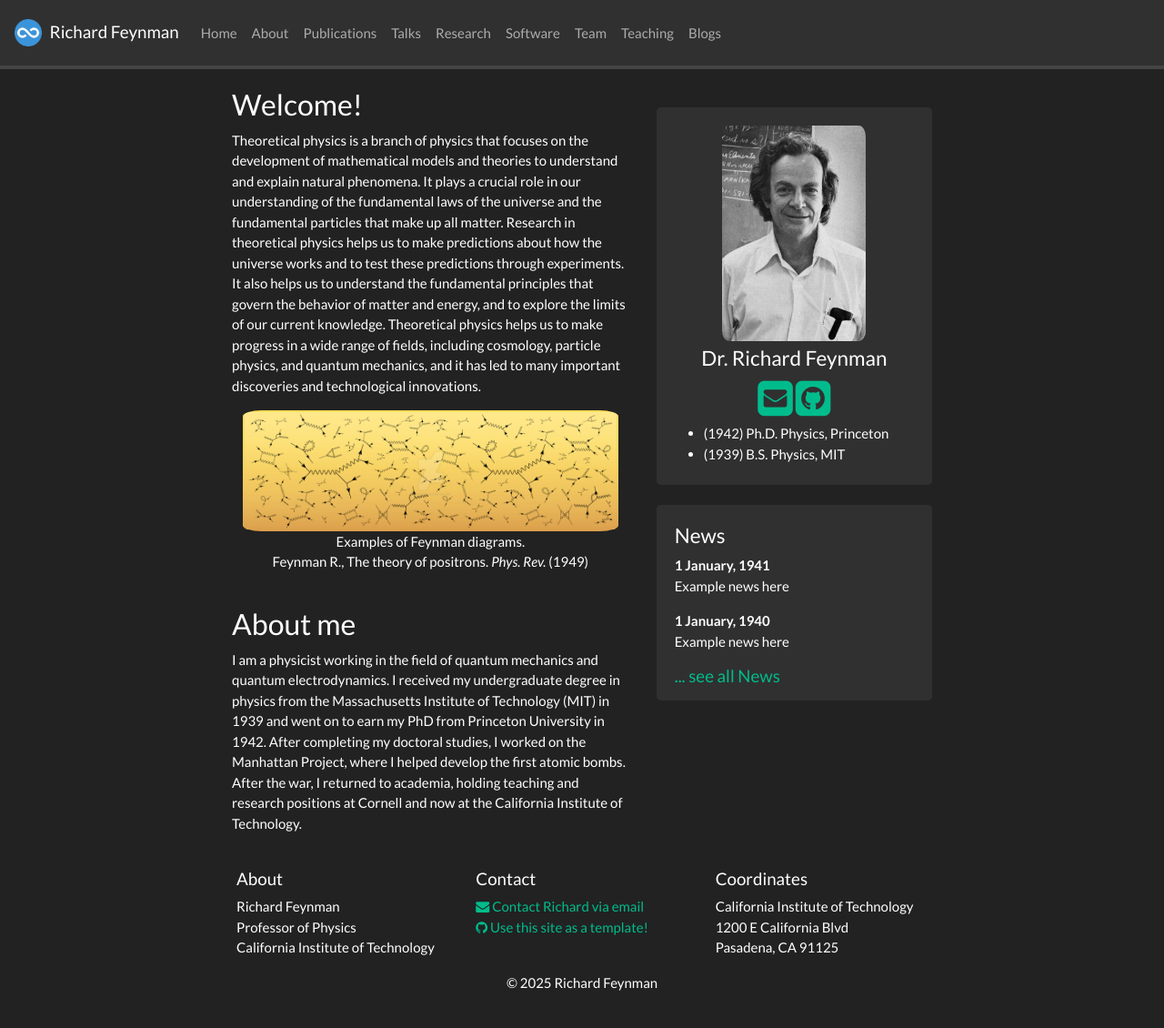
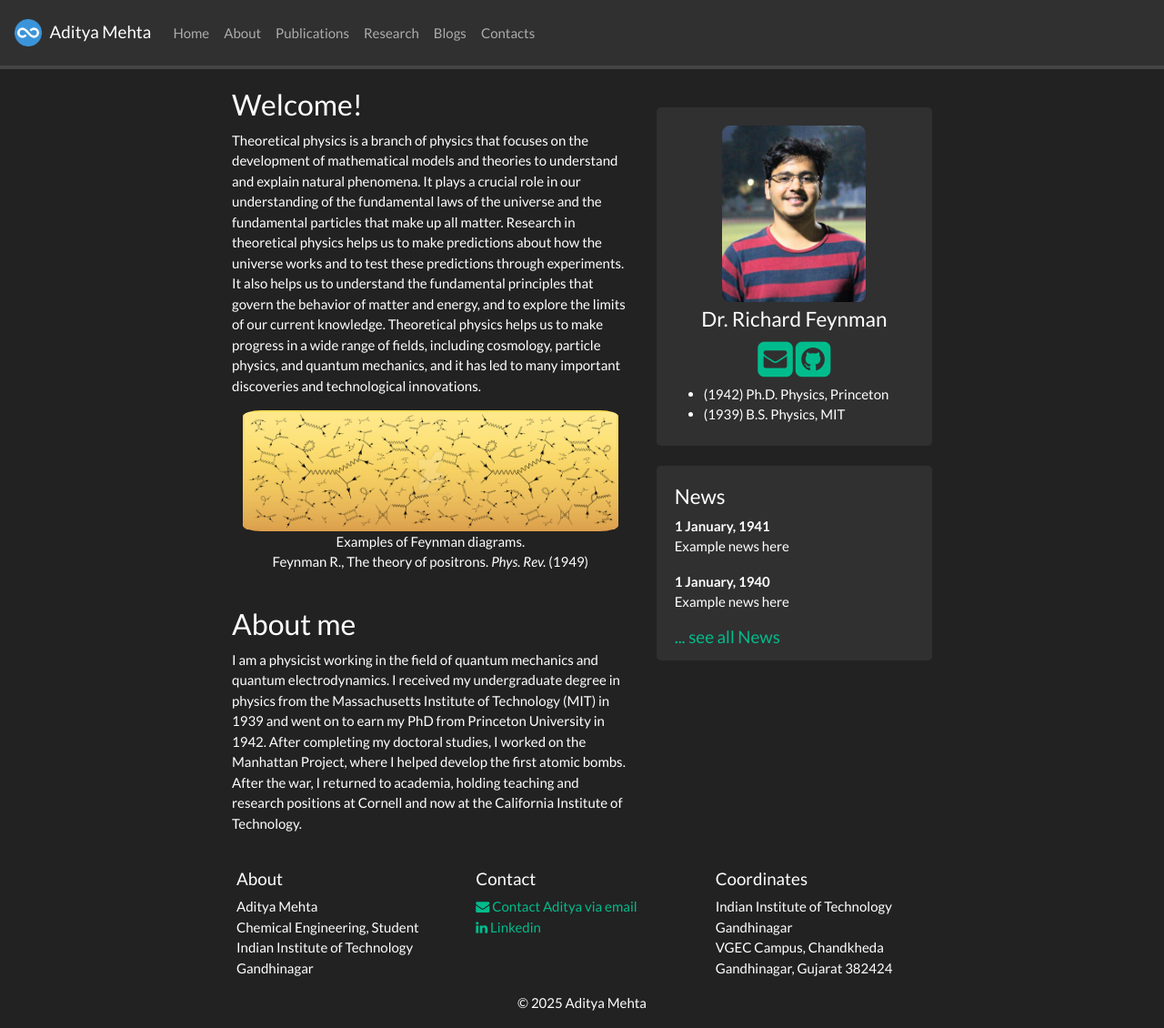
Before and after one commit to adityamehta19/portfolio, a Jekyll site: the page built from _pages/home.md, in a window 1280 px wide and 1130 px high. Shown: the whole window at 91% size. Built offline with Jekyll 4.4.1, drawn with Linux system fonts in a browser that asks for light colours; nearby versions of some CDN libraries; a style sheet for code colours, icons or effects is not loaded.

Commit message:
First draft

```diff
--- a/_config.yml
+++ b/_config.yml
@@ -1,7 +1,7 @@
 # Site settings
-title: Richard Feynman
-email: richard@university.edu
-description: Academic webpage of Dr. Richard Feynman
+title: Aditya Mehta
+email: mehta.aditya@iitgn.ac.in
+description: Academic webpage of Dr. Aditya Mehta
 baseurl: ""
 url: ""
 
@@ -12,29 +12,30 @@ url: ""
 
 # Footer info
 affiliation: >
-  Richard Feynman<br/>
-  Professor of Physics<br/>
-  California Institute of Technology
+  Aditya Mehta<br/>
+  Chemical Engineering, Student<br/>
+  Indian Institute of Technology Gandhinagar
 
 location: >
-  California Institute of Technology<br/>
-  1200 E California Blvd<br/>
-  Pasadena, CA 91125
+  Indian Institute of Technology Gandhinagar<br/>
+  VGEC Campus, Chandkheda<br/>
+  Gandhinagar, Gujarat 382424
 
 contact: >
-  <a href="mailto:richard@university.edu" target="_blank"><i class="fa fa-envelope fa-1x"></i> Contact Richard via email</a> <br/>
-  <a href="https://github.com/sbryngelson/academic-website-template"><i class="fa fa-github fa-1x"></i> Use this site as a template!</a>
+  <a href="mailto:mehta.aditya@iitgn.ac.in" target="_blank"><i class="fa fa-envelope fa-1x"></i> Contact Aditya via email</a> <br/>
+  <a href="https://www.linkedin.com/in/aditya-mehta-925b36272/"><i class="fa fa-linkedin fa-1x"></i> Linkedin</a>
 
 # Pages shown in navbar
 nav_pages:
   - name: about
   - name: publications
-  - name: talks
+  # - name: talks
   - name: research
-  - name: software
-  - name: team
-  - name: teaching
+  # - name: software
+  # - name: team
+  # - name: teaching
   - name: blogs
+  - name: Contacts
 
 include:
   - .htaccess
@@ -62,8 +63,8 @@ kramdown:
 plugins: ["jekyll/scholar"]
 
 scholar:
-  last_name: Doe
-  first_name: [John]
+  last_name: Mehta
+  first_name: [Aditya]
 
   style: citesty
   locale: en
```
Also changed, not shown: images/headshot.jpg.
